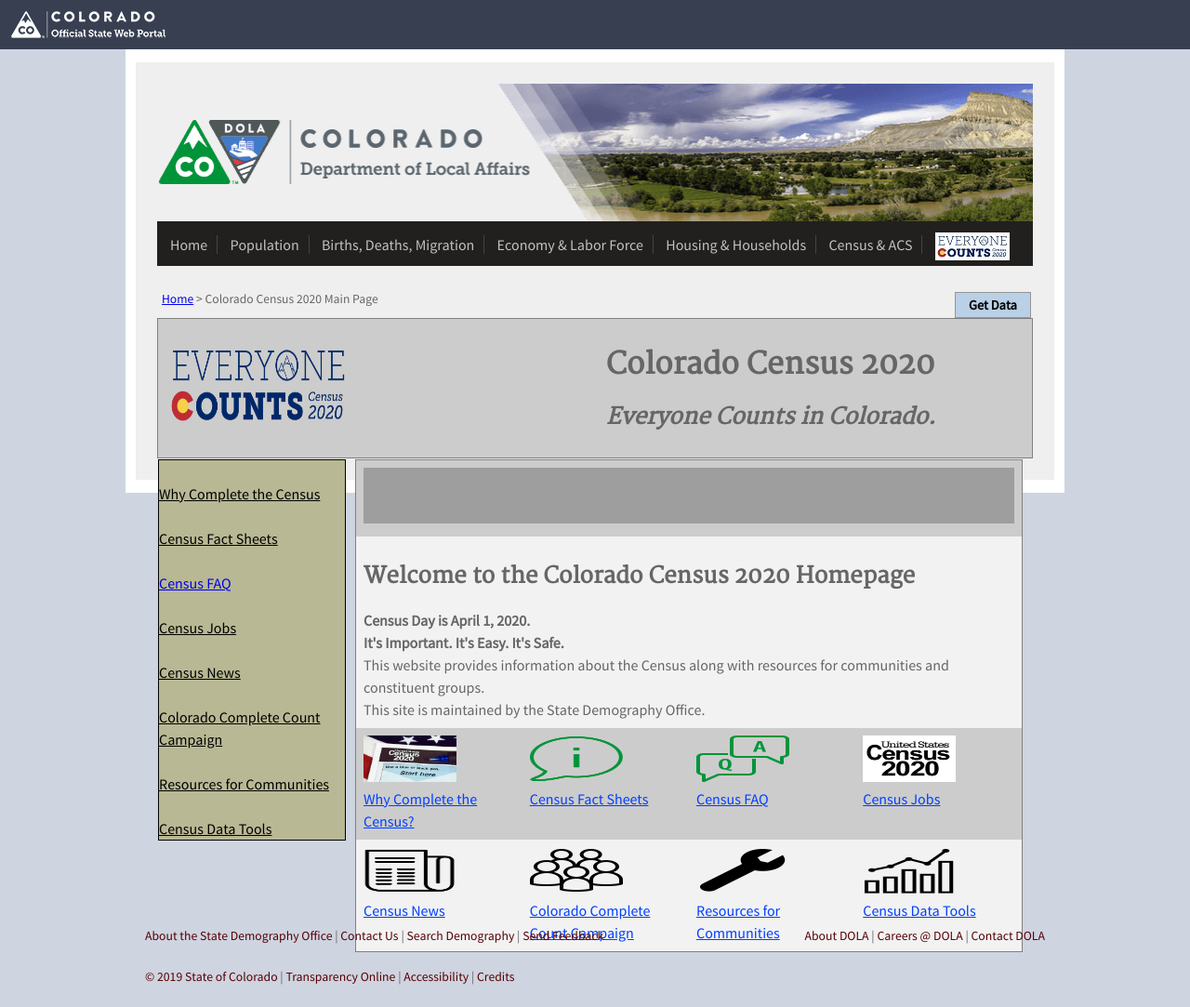
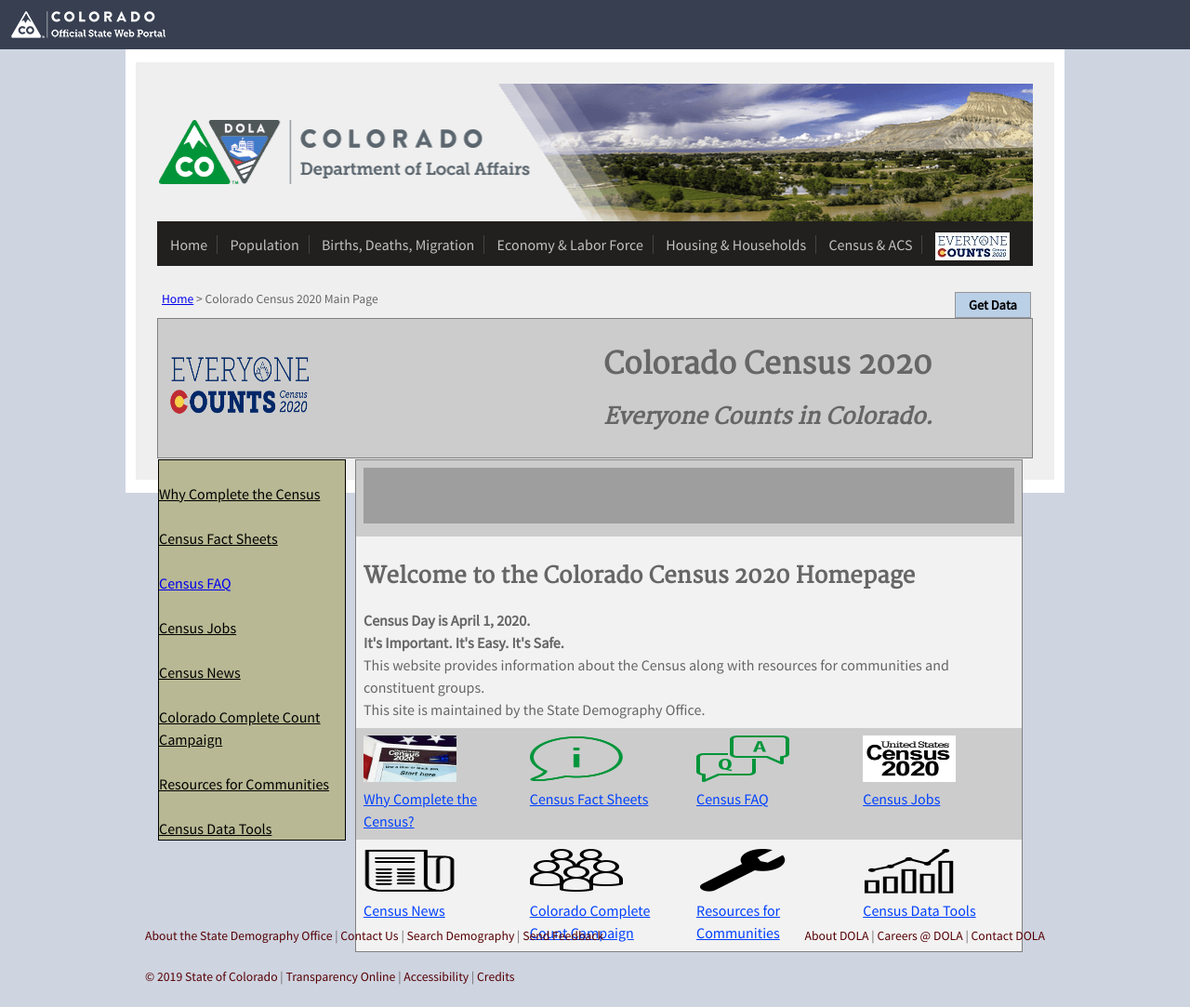
Before and after one commit to TBleess/Website_New, a Jekyll site: the page built from census_2020_main.html, in a window 1280 px wide. Shown: the whole page at 93% size. Built offline with Jekyll 4.4.1, drawn with Linux system fonts in a browser that asks for light colours; grey boxes are pictures that could not be loaded.

Commit message:
Add files via upload

```diff
--- a/census_2020_main.html
+++ b/census_2020_main.html
@@ -67,10 +67,10 @@
 <body>
 <table background: transparent >
     <tr>
-		<td width="500px" height="100px">
-			<img src="/images/CO_Census2020_v3-01.png" style="width:200px;height:100px;">
+		<td width="500px" height="80px">
+			<img src="/images/CO_Census2020_v3-01.png" style="width:160px;height:80px;">
 		</td>
-		<td width="500px" height="100px">
+		<td width="500px" height="80px">
 			<h1>Colorado Census 2020 </h1>
 			<h2><i>Everyone Counts in Colorado.</i></h2>
 		</td>
```
